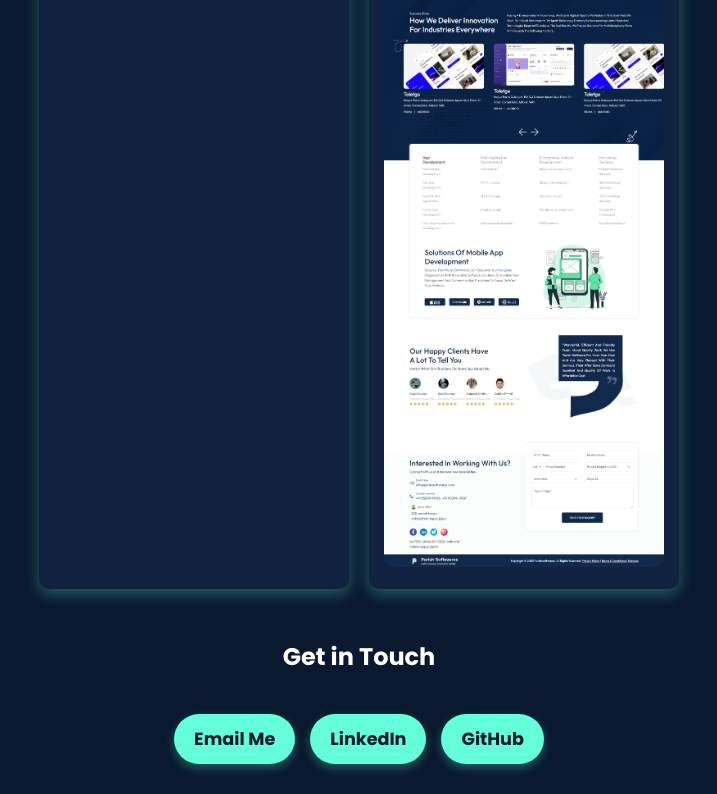
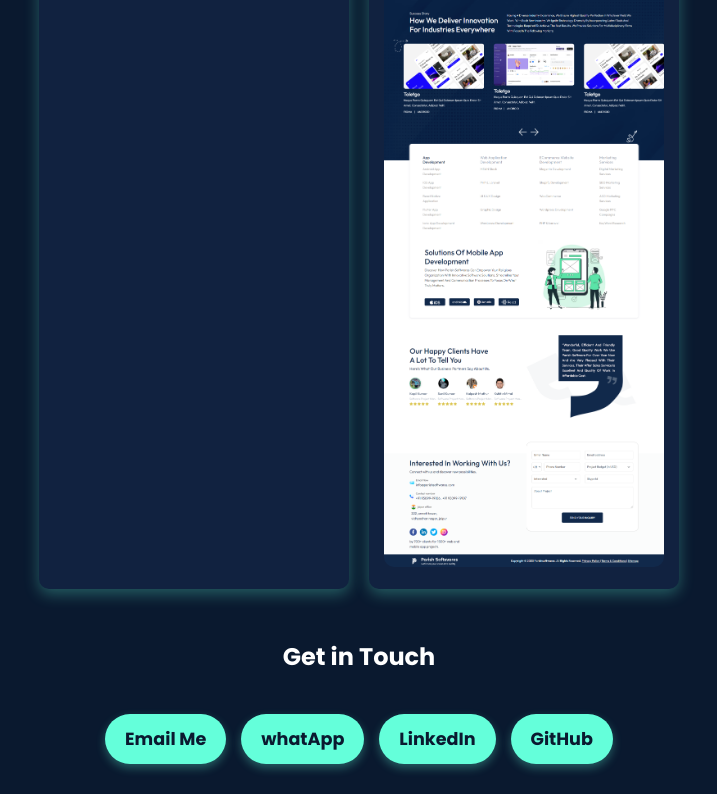
Before and after one commit to BobbyCoder01/Portfolio, a plain HTML site: page index.html in a window 1280 px wide. Shown: the part 1983-2777 px from the top of the page, without its empty margins (281-998 px from the left). Drawn offline with Linux system fonts and the light colour scheme.

Commit message:
Update index.html

```diff
--- a/index.html
+++ b/index.html
@@ -3,6 +3,7 @@
 <head>
     <meta charset="UTF-8">
     <meta name="viewport" content="width=device-width, initial-scale=1.0">
+       <link rel="icon" type="image/png" href="./profile.jpg">
     <title>Bobby Singh | Portfolio</title>
     <link href="https://fonts.googleapis.com/css2?family=Poppins:wght@300;400;700&display=swap" rel="stylesheet">
     <script src="https://kit.fontawesome.com/a076d05399.js" crossorigin="anonymous"></script>
@@ -273,6 +274,7 @@
         <h2 class="section-title">Get in Touch</h2>
         <div class="contact">
             <a href="mailto:bobbycoder01@gmail.com">Email Me</a>
+            <a href="https://wa.me/message/IDXJVQGUECG6I1">whatApp</a>
             <a href="https://www.linkedin.com/in/bobbycoder01/">LinkedIn</a>
             <a href="https://github.com/BobbyCoder01">GitHub</a>
         </div>
```
